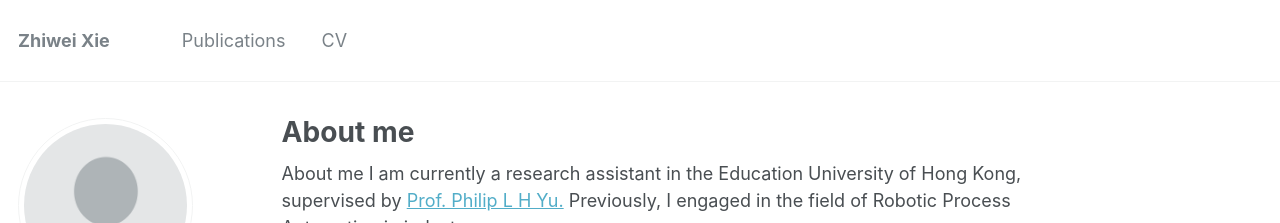
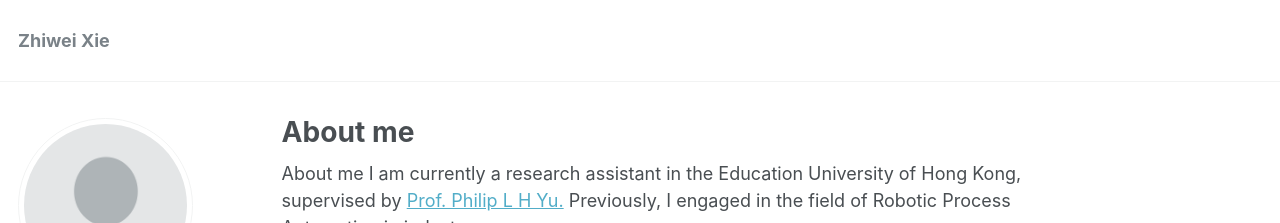
Before and after one commit to xiezhiweihk/xiezhiwei.github.io, a Jekyll site: the page built from _pages/about.md, in a window 1280 px wide. Shown: the top 223 px of the page. Built offline with Jekyll 4.4.1, drawn with Linux system fonts in a browser that asks for light colours.

Commit message:
Update navigation.yml

```diff
--- a/_data/navigation.yml
+++ b/_data/navigation.yml
@@ -1,7 +1,2 @@
 # main links links
 main:
-  - title: "Publications"
-    url: /publications/
-
-  - title: "CV"
-    url: /cv/
```
